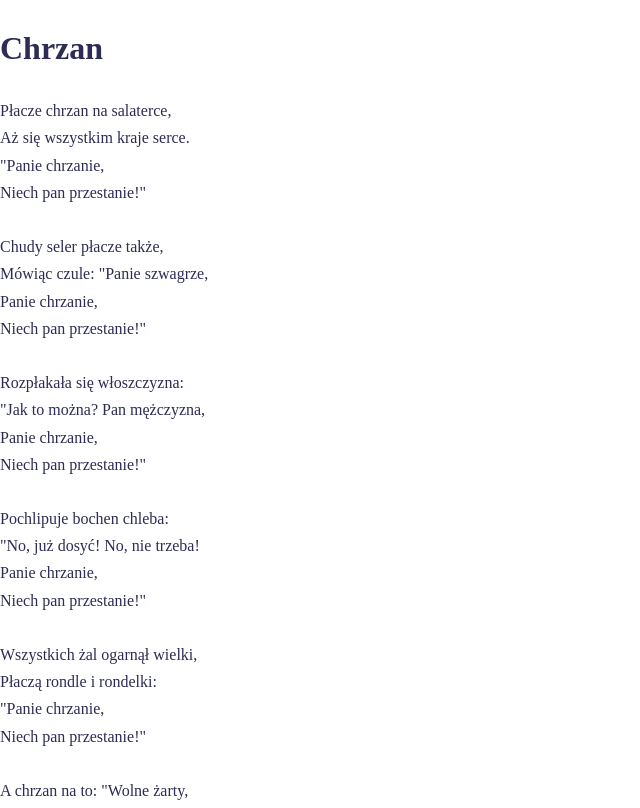
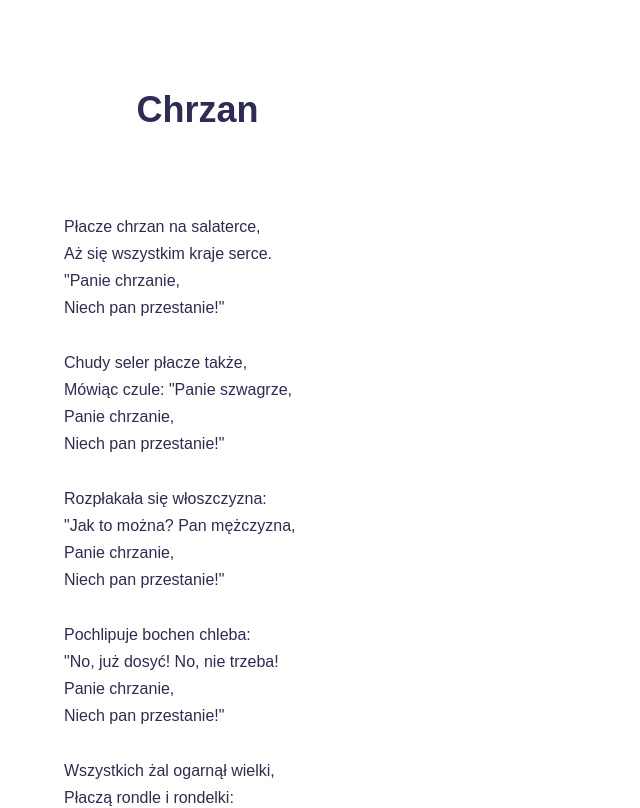
Before and after one commit to NatanDopieralski/learning-git-2, a plain HTML site: page index.html in a window 1280 px wide. Shown: the top 808 px of the page, without its empty margins (0-640 px from the left). Drawn offline with Linux system fonts and the light colour scheme.

Commit message:
Fix bugs in index.html and style.css

```diff
--- a/style.css
+++ b/style.css
@@ -3,15 +3,15 @@
 	box-sizing: border-box;
 }
 body {
-    margin: 0;
+    margin: 5%;
     background: #fff;
     font-size: 16px;
     line-height: 1.7;
-    font-family: $font-text;
+    font-family: Arial;
     color: #2c2c54;
 }
-.h1 {
+h1 {
     padding: 15px;
     margin: 5%;
-    font-size: 20px;
+    font-size: 36px;
 }
```
